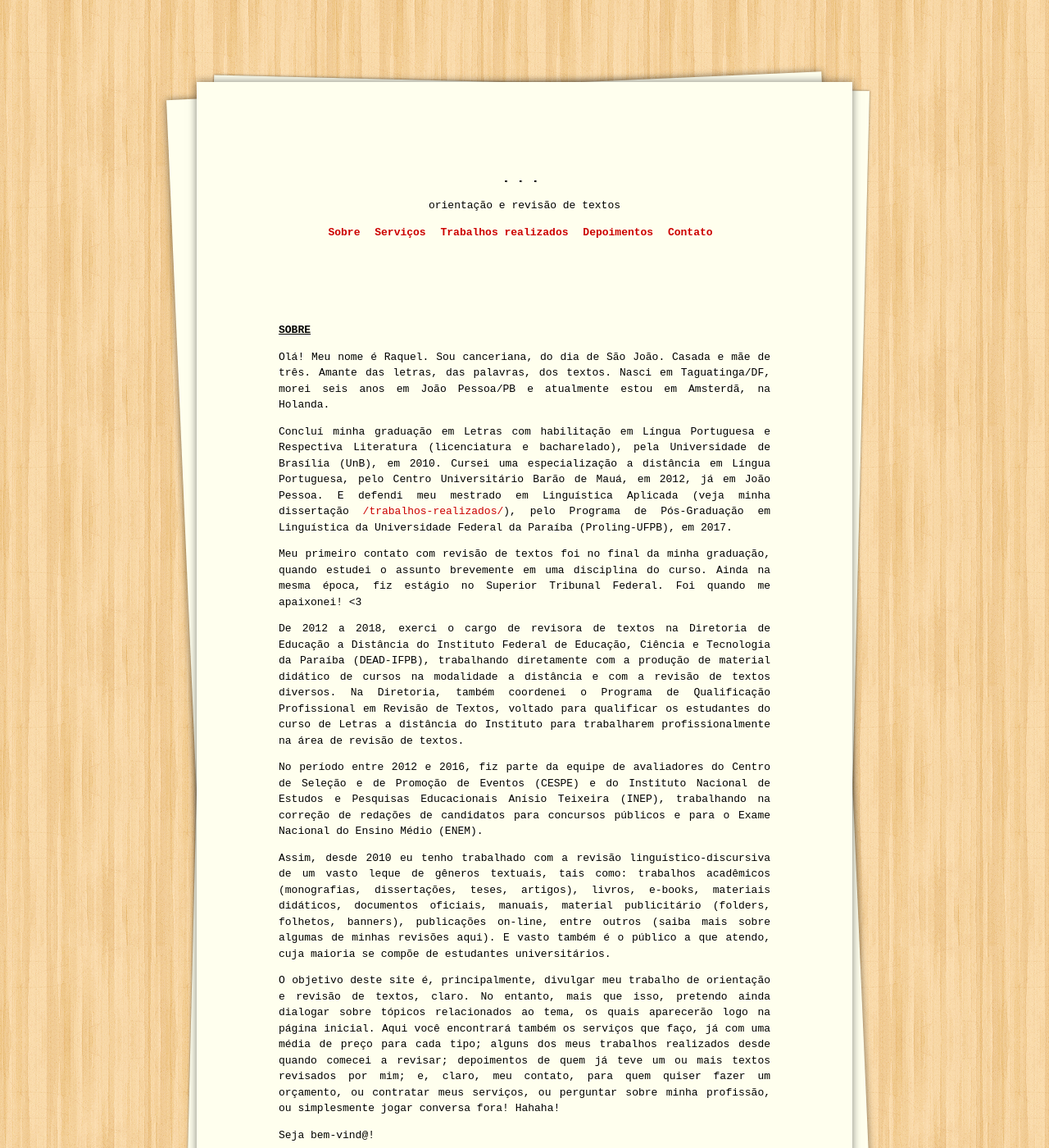
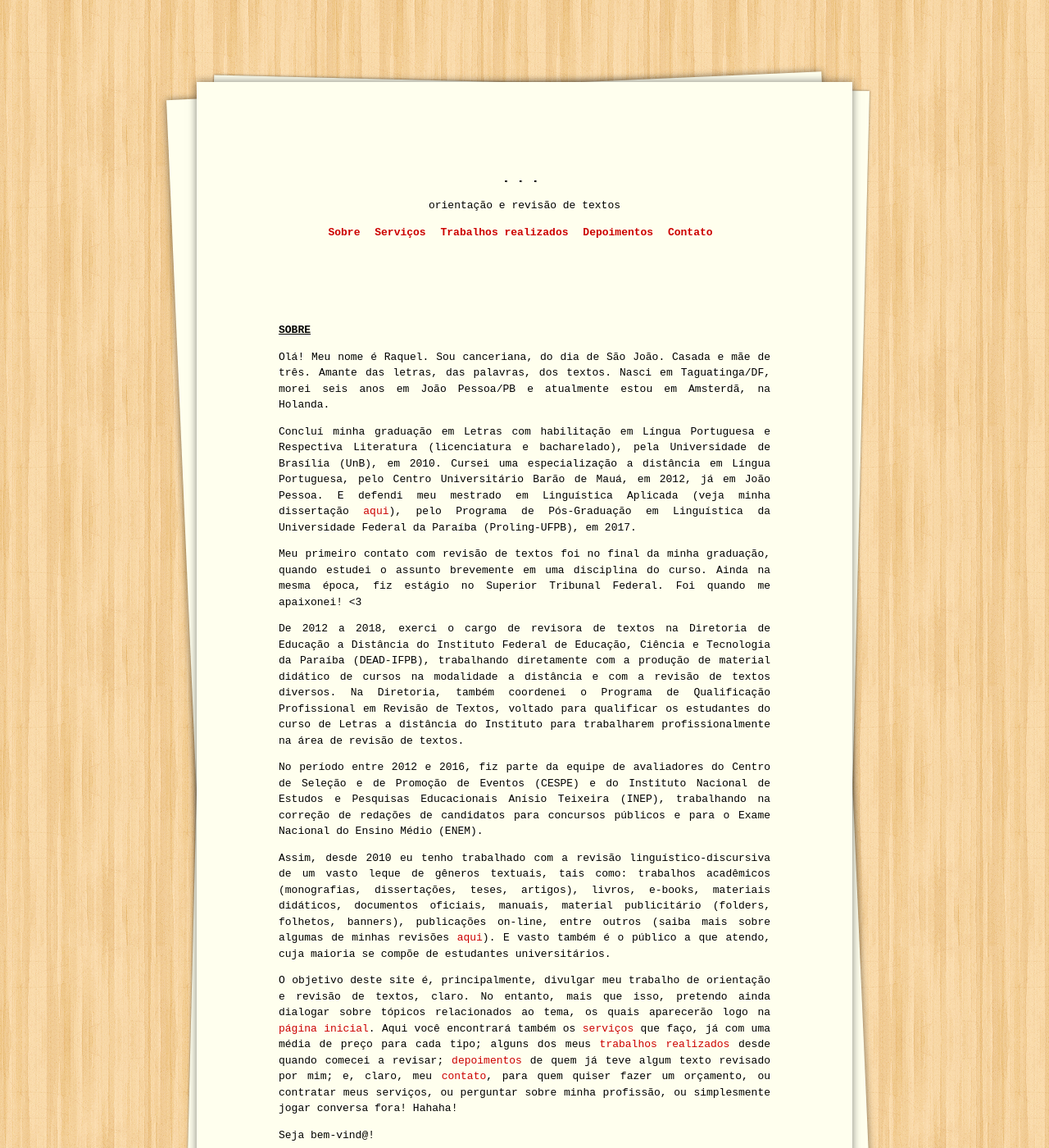
Before and after one commit to raqueldiniz/site, a Jekyll site: the page built from sobre.md, in a window 1280 px wide and 1400 px high. Shown: the whole window at 82% size. Built offline with Jekyll 4.4.1, drawn with Linux system fonts in a browser that asks for light colours.

Commit message:
Update sobre.md

```diff
--- a/sobre.md
+++ b/sobre.md
@@ -6,7 +6,7 @@ permalink: /sobre/
 
 Olá! Meu nome é Raquel. Sou canceriana, do dia de São João. Casada e mãe de três. Amante das letras, das palavras, dos textos. Nasci em Taguatinga/DF, morei seis anos em João Pessoa/PB e atualmente estou em Amsterdã, na Holanda.
 
-Concluí minha graduação em Letras com habilitação em Língua Portuguesa e Respectiva Literatura (licenciatura e bacharelado), pela Universidade de Brasília (UnB), em 2010. Cursei uma especialização a distância em Língua Portuguesa, pelo Centro Universitário Barão de Mauá, em 2012, já em João Pessoa. E defendi meu mestrado em Linguística Aplicada (veja minha dissertação [/trabalhos-realizados/](aqui)), pelo Programa de Pós-Graduação em Linguística da Universidade Federal da Paraíba (Proling-UFPB), em 2017.
+Concluí minha graduação em Letras com habilitação em Língua Portuguesa e Respectiva Literatura (licenciatura e bacharelado), pela Universidade de Brasília (UnB), em 2010. Cursei uma especialização a distância em Língua Portuguesa, pelo Centro Universitário Barão de Mauá, em 2012, já em João Pessoa. E defendi meu mestrado em Linguística Aplicada (veja minha dissertação [aqui](/trabalhos-realizados/)), pelo Programa de Pós-Graduação em Linguística da Universidade Federal da Paraíba (Proling-UFPB), em 2017.
 
 Meu primeiro contato com revisão de textos foi no final da minha graduação, quando estudei o assunto brevemente em uma disciplina do curso. Ainda na mesma época, fiz estágio no Superior Tribunal Federal. Foi quando me apaixonei! <3
 
@@ -14,8 +14,8 @@ De 2012 a 2018, exerci o cargo de revisora de textos na Diretoria de Educação
 
 No período entre 2012 e 2016, fiz parte da equipe de avaliadores do Centro de Seleção e de Promoção de Eventos (CESPE) e do Instituto Nacional de Estudos e Pesquisas Educacionais Anísio Teixeira (INEP), trabalhando na correção de redações de candidatos para concursos públicos e para o Exame Nacional do Ensino Médio (ENEM).
 
-Assim, desde 2010 eu tenho trabalhado com a revisão linguístico-discursiva de um vasto leque de gêneros textuais, tais como: trabalhos acadêmicos (monografias, dissertações, teses, artigos), livros, e-books, materiais didáticos, documentos oficiais, manuais, material publicitário (folders, folhetos, banners), publicações on-line, entre outros (saiba mais sobre algumas de minhas revisões aqui). E vasto também é o público a que atendo, cuja maioria se compõe de estudantes universitários.
+Assim, desde 2010 eu tenho trabalhado com a revisão linguístico-discursiva de um vasto leque de gêneros textuais, tais como: trabalhos acadêmicos (monografias, dissertações, teses, artigos), livros, e-books, materiais didáticos, documentos oficiais, manuais, material publicitário (folders, folhetos, banners), publicações on-line, entre outros (saiba mais sobre algumas de minhas revisões [aqui](/trabalhos-realizados/)). E vasto também é o público a que atendo, cuja maioria se compõe de estudantes universitários.
 
-O objetivo deste site é, principalmente, divulgar meu trabalho de orientação e revisão de textos, claro. No entanto, mais que isso, pretendo ainda dialogar sobre tópicos relacionados ao tema, os quais aparecerão logo na página inicial. Aqui você encontrará também os serviços que faço, já com uma média de preço para cada tipo; alguns dos meus trabalhos realizados desde quando comecei a revisar; depoimentos de quem já teve um ou mais textos revisados por mim; e, claro, meu contato, para quem quiser fazer um orçamento, ou contratar meus serviços, ou perguntar sobre minha profissão, ou simplesmente jogar conversa fora! Hahaha!
+O objetivo deste site é, principalmente, divulgar meu trabalho de orientação e revisão de textos, claro. No entanto, mais que isso, pretendo ainda dialogar sobre tópicos relacionados ao tema, os quais aparecerão logo na [página inicial](/). Aqui você encontrará também os [serviços](/servicos/) que faço, já com uma média de preço para cada tipo; alguns dos meus [trabalhos realizados](/trabalhos-realizados/) desde quando comecei a revisar; [depoimentos](/depoimentos/) de quem já teve algum texto revisado por mim; e, claro, meu [contato](/contato/), para quem quiser fazer um orçamento, ou contratar meus serviços, ou perguntar sobre minha profissão, ou simplesmente jogar conversa fora! Hahaha!
 
 Seja bem-vind@!
```
